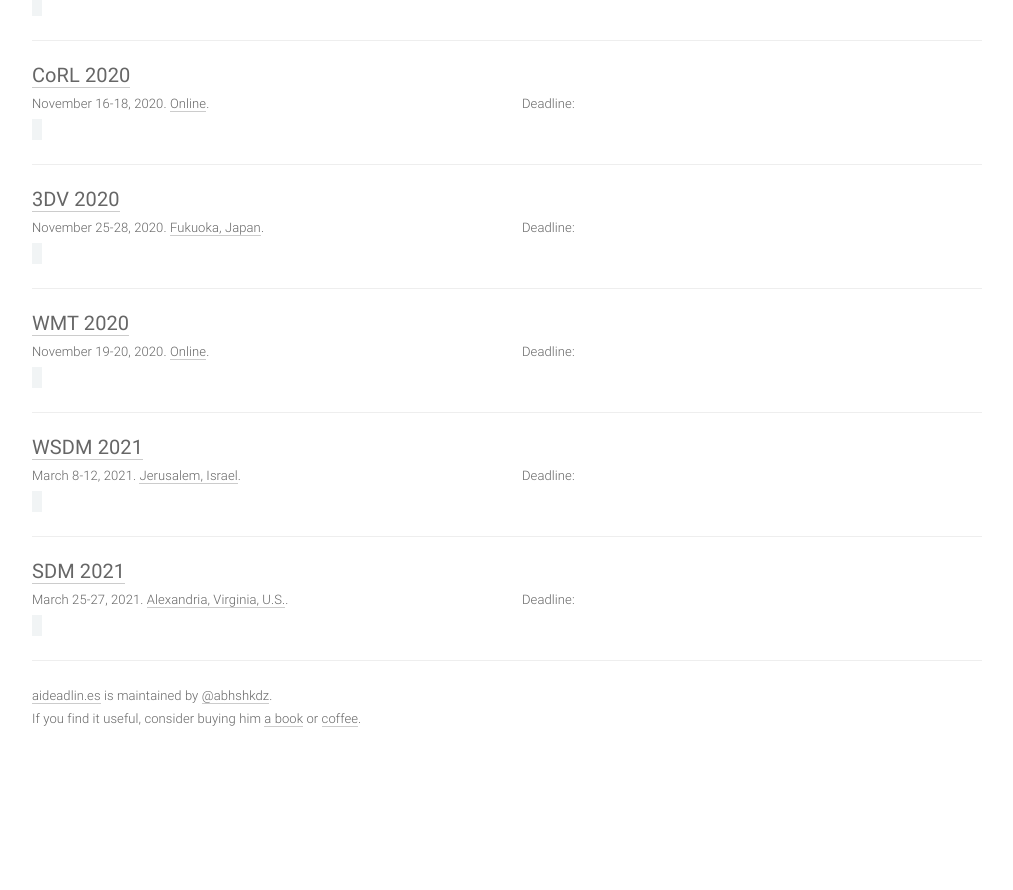
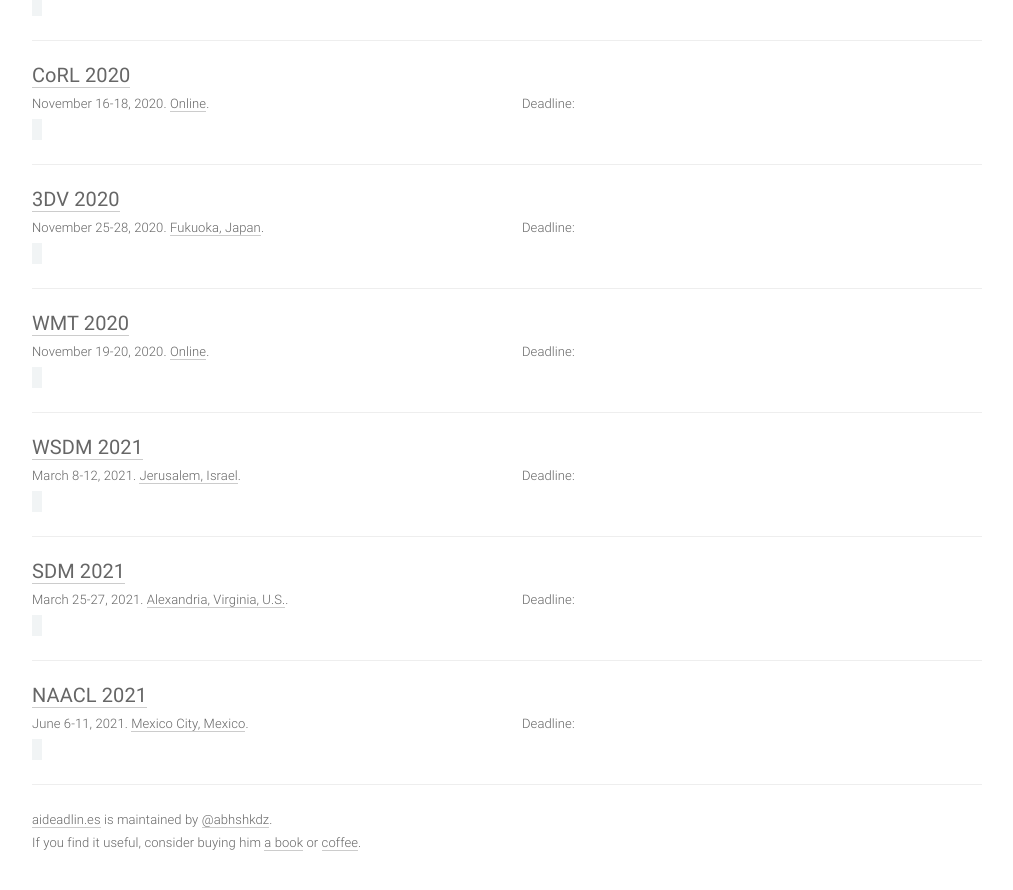
Before and after one commit to paperswithcode/ai-deadlines, a Jekyll site: the page built from index.html, in a window 1280 px wide and 900 px high, scrolled down 6283 px. Shown: the top 890 px of the window, without its empty margins (133-1146 px from the left). Built offline with Jekyll 4.4.1, drawn with Linux system fonts in a browser that asks for light colours; comment, search, counter and statistics services are not loaded; before the commit the page ends 7059 px from its top, so only the background shows below that.

Commit message:
Add NAACL 2021

```diff
--- a/_data/conferences.yml
+++ b/_data/conferences.yml
@@ -591,3 +591,14 @@
   date: March 25-27, 2021
   place: Alexandria, Virginia, U.S.
   sub: DM
+
+- title: NAACL
+  hindex: 90
+  year: 2021
+  id: naacl21
+  link: https://2021.naacl.org/
+  deadline: '2020-11-23 23:59:59'
+  timezone: UTC-12
+  date: June 6-11, 2021
+  place: Mexico City, Mexico
+  sub: NLP
```
